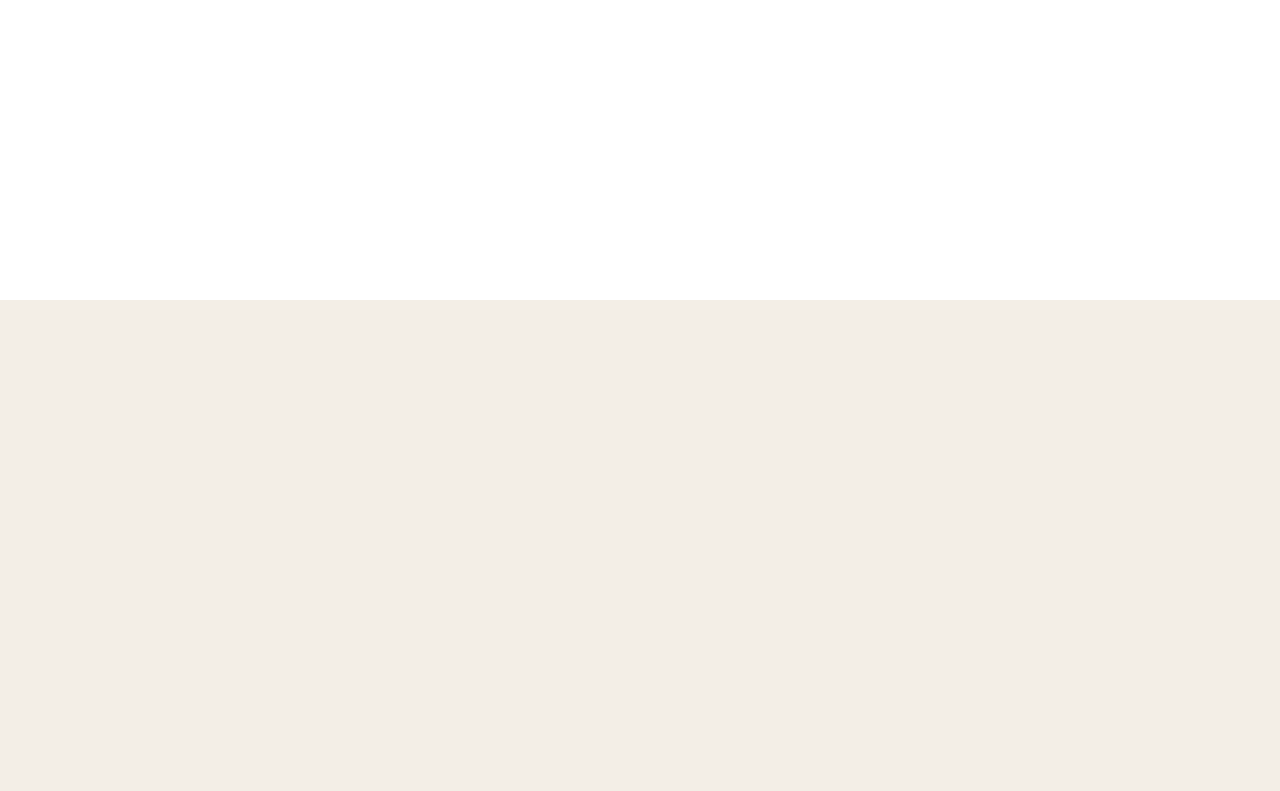
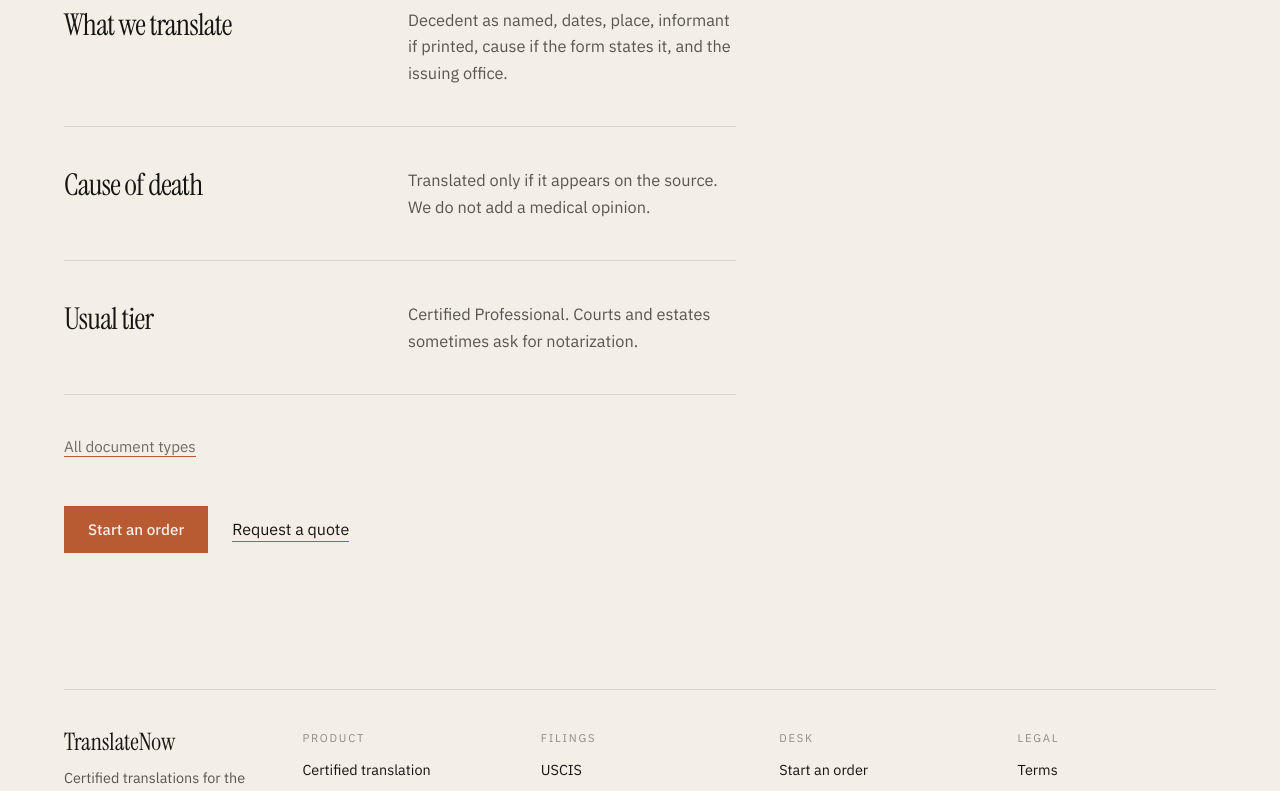
Before and after one commit to pearsonownz1/translatenow-web, a Next.js app: page /documents/death-certificate in a window 1280 px wide. Before the commit this address had no page. Shown: the part 500-1291 px from the top of the page. Before the commit the page ends 800 px from the top, so only its background shows below. Built offline with nearby package versions, Linux system fonts and the light colour scheme.

Commit message:
Add civil-record document pages

```diff
--- /dev/null
+++ b/app/(site)/documents/birth-certificate/page.tsx
@@ -0,0 +1,29 @@
+import type { Metadata } from "next";
+import Link from "next/link";
+import { DualCta, Sections } from "@/components/article-blocks";
+import { PageShell } from "@/components/page-shell";
+
+export const metadata: Metadata = {
+  title: "Birth certificate translation",
+  description: "Certified translation of civil birth records. Usually one page. Seals described, not redrawn.",
+};
+
+export default function Page() {
+  return (
+    <PageShell kicker="Documents" title="Names, date, place, seals." lede="A municipal extract is usually one billable page. Long-form records with notes in the margin run longer.">
+      <Sections
+        items={[
+        { title: "What we translate", body: "The printed fields: child, parents, date and place, registration number, issuing office. Stamps are described in words." },
+        { title: "What to send", body: "The whole sheet, including the reverse if it has text. A crop that hides a registrar block is incomplete." },
+        { title: "Usual tier", body: "Certified Professional. Add notarization only if the receiving office asked for it." },
+        ]}
+      />
+      <p className="mt-10 text-[0.95rem] text-ink/60">
+        <Link href="/documents" className="copper-underline">
+          All document types
+        </Link>
+      </p>
+      <DualCta />
+    </PageShell>
+  );
+}
--- /dev/null
+++ b/app/(site)/documents/death-certificate/page.tsx
@@ -0,0 +1,29 @@
+import type { Metadata } from "next";
+import Link from "next/link";
+import { DualCta, Sections } from "@/components/article-blocks";
+import { PageShell } from "@/components/page-shell";
+
+export const metadata: Metadata = {
+  title: "Death certificate translation",
+  description: "Certified translation of civil death records. Usually one page.",
+};
+
+export default function Page() {
+  return (
+    <PageShell kicker="Documents" title="The record as issued." lede="A civil death extract is usually one page. Hospital attachments or autopsy sheets are extra pages if you include them.">
+      <Sections
+        items={[
+        { title: "What we translate", body: "Decedent as named, dates, place, informant if printed, cause if the form states it, and the issuing office." },
+        { title: "Cause of death", body: "Translated only if it appears on the source. We do not add a medical opinion." },
+        { title: "Usual tier", body: "Certified Professional. Courts and estates sometimes ask for notarization." },
+        ]}
+      />
+      <p className="mt-10 text-[0.95rem] text-ink/60">
+        <Link href="/documents" className="copper-underline">
+          All document types
+        </Link>
+      </p>
+      <DualCta />
+    </PageShell>
+  );
+}
--- /dev/null
+++ b/app/(site)/documents/divorce-decree/page.tsx
@@ -0,0 +1,29 @@
+import type { Metadata } from "next";
+import Link from "next/link";
+import { DualCta, Sections } from "@/components/article-blocks";
+import { PageShell } from "@/components/page-shell";
+
+export const metadata: Metadata = {
+  title: "Divorce decree translation",
+  description: "Certified translation of divorce judgments and decrees. Counted by words.",
+};
+
+export default function Page() {
+  return (
+    <PageShell kicker="Documents" title="The caption and the order." lede="Decrees are longer than certificates. Two to eight pages is ordinary. We translate operative clauses, not a summary.">
+      <Sections
+        items={[
+        { title: "What we translate", body: "Court caption, parties, date of judgment, findings if printed, and the order itself." },
+        { title: "Redactions", body: "If the source is redacted, the translation says so. We do not restore omitted text." },
+        { title: "Usual tier", body: "Certified Detailed. Expert if the instrument is dense or highly formal." },
+        ]}
+      />
+      <p className="mt-10 text-[0.95rem] text-ink/60">
+        <Link href="/documents" className="copper-underline">
+          All document types
+        </Link>
+      </p>
+      <DualCta />
+    </PageShell>
+  );
+}
--- /dev/null
+++ b/app/(site)/documents/marriage-certificate/page.tsx
@@ -0,0 +1,29 @@
+import type { Metadata } from "next";
+import Link from "next/link";
+import { DualCta, Sections } from "@/components/article-blocks";
+import { PageShell } from "@/components/page-shell";
+
+export const metadata: Metadata = {
+  title: "Marriage certificate translation",
+  description: "Certified translation of civil marriage records. Parties, date, place, officiant.",
+};
+
+export default function Page() {
+  return (
+    <PageShell kicker="Documents" title="The parties and the date." lede="Most civil extracts fit one page. Booklets with a printed liturgy are counted by words.">
+      <Sections
+        items={[
+        { title: "What we translate", body: "Names as printed, date and place, officiant, witnesses if listed, and registry identifiers." },
+        { title: "Spellings", body: "Source spellings stay on the page. We do not silently match a later identity document." },
+        { title: "Usual tier", body: "Certified Professional unless the record is long or heavily annotated." },
+        ]}
+      />
+      <p className="mt-10 text-[0.95rem] text-ink/60">
+        <Link href="/documents" className="copper-underline">
+          All document types
+        </Link>
+      </p>
+      <DualCta />
+    </PageShell>
+  );
+}
```
